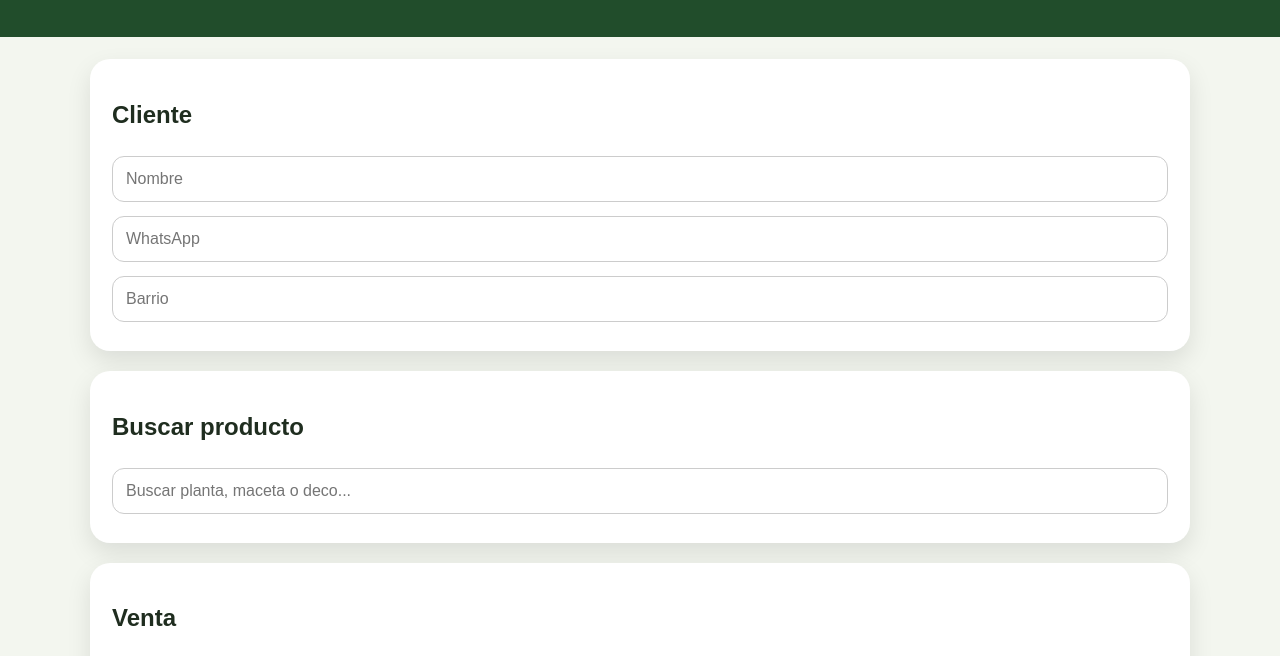
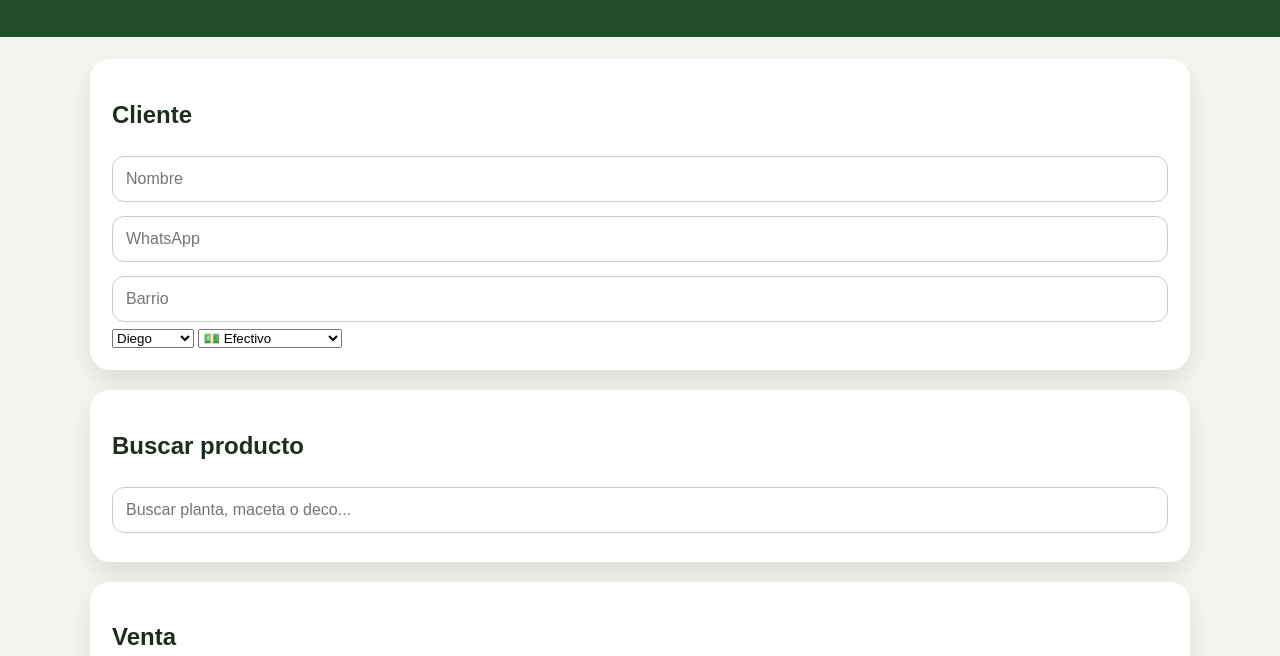
Before and after one commit to DiegoMCastelo/catalogo-facil, a website: page venta.html in a window 1280 px wide. Shown: the part 125-781 px from the top of the page. Drawn offline with Linux system fonts and the light colour scheme; no server answers.

Commit message:
Agregar vendedor y forma de pago en ventas

```diff
--- a/venta.html
+++ b/venta.html
@@ -94,6 +94,21 @@ button{
         <input type="text" id="clienteNombre" placeholder="Nombre">
         <input type="tel" id="clienteWhatsapp" placeholder="WhatsApp">
         <input type="text" id="clienteBarrio" placeholder="Barrio">
+        <select id="vendedor">
+    <option value="Diego">Diego</option>
+    <option value="Lore">Lore</option>
+    <option value="Mostrador">Mostrador</option>
+</select>
+
+<select id="formaPago">
+    <option value="Efectivo">💵 Efectivo</option>
+    <option value="Transferencia">🏦 Transferencia</option>
+    <option value="Débito">💳 Débito</option>
+    <option value="Crédito">💳 Crédito</option>
+    <option value="Cuenta Corriente">📒 Cuenta Corriente</option>
+</select>
+
+</select>
     </div>
 
     <div class="panel">
@@ -248,6 +263,8 @@ window.guardarVenta = async function(){
     const nombre = document.getElementById("clienteNombre").value.trim();
     const whatsapp = document.getElementById("clienteWhatsapp").value.trim();
     const barrio = document.getElementById("clienteBarrio").value.trim();
+    const vendedor = document.getElementById("vendedor").value.trim();
+    const formaPago = document.getElementById("formaPago").value;
 
     if(!nombre || !whatsapp){
         alert("Completá nombre y WhatsApp");
@@ -278,7 +295,10 @@ window.guardarVenta = async function(){
         total,
         origen: "venta_manual",
         estado: "vendido",
+        vendedor: vendedor || "Sin vendedor",
+        formaPago,
         fecha: serverTimestamp()
+
     });
 
     alert("Venta guardada correctamente");
@@ -289,6 +309,7 @@ window.guardarVenta = async function(){
     document.getElementById("clienteNombre").value = "";
     document.getElementById("clienteWhatsapp").value = "";
     document.getElementById("clienteBarrio").value = "";
+    document.getElementById("vendedor").value = "";
     descuentoGeneral.value = "";
 }
 
```
